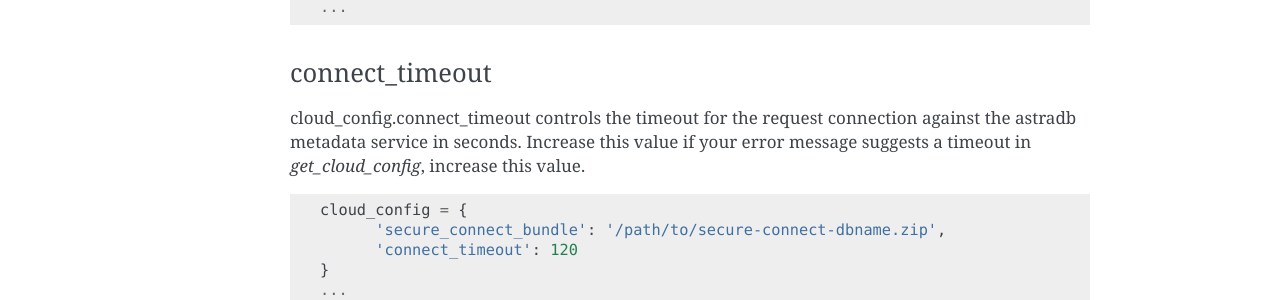
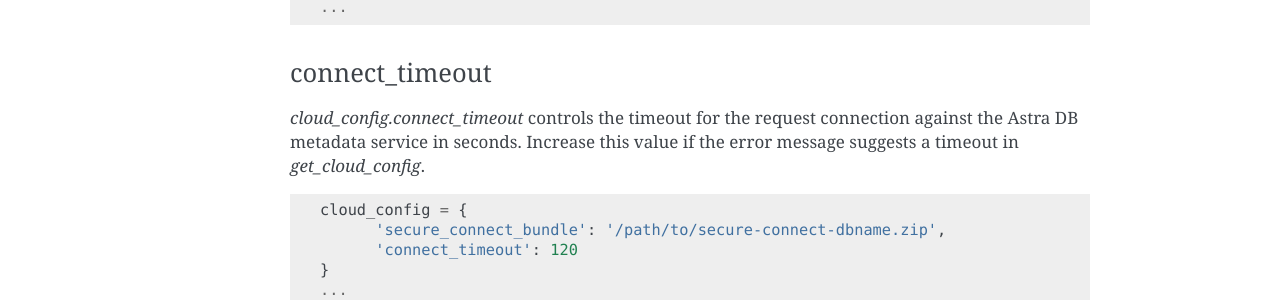
Before and after one commit to datastax/python-driver, a Sphinx documentation site: the page built from docs/cloud.rst, in a window 1280 px wide. Shown: the part 827-1127 px from the top of the page. Built offline with Sphinx 7.4.7, drawn with Linux system fonts in a browser that asks for light colours; pages that are not in the unit, such as notebooks, are missing from menus.

Commit message:
Update docs/cloud.rst
Co-authored-by: Madhavan <msmygit@users.noreply.github.com>

```diff
--- a/docs/cloud.rst
+++ b/docs/cloud.rst
@@ -40,7 +40,7 @@ the default temporary directory of the system will be used as base dir.
 
 connect_timeout
 +++++++++++++++++++
-cloud_config.connect_timeout controls the timeout for the request connection against the astradb metadata service in seconds. Increase this value if your error message suggests a timeout in `get_cloud_config`, increase this value.
+`cloud_config.connect_timeout` controls the timeout for the request connection against the Astra DB metadata service in seconds. Increase this value if the error message suggests a timeout in `get_cloud_config`.
 
 
 .. code:: python
```
